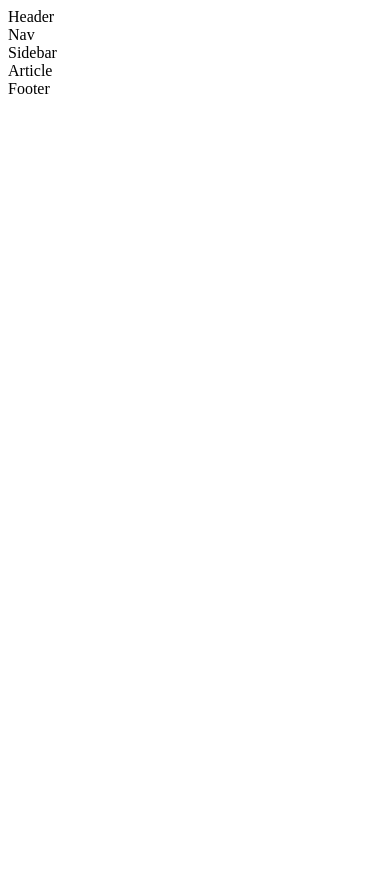
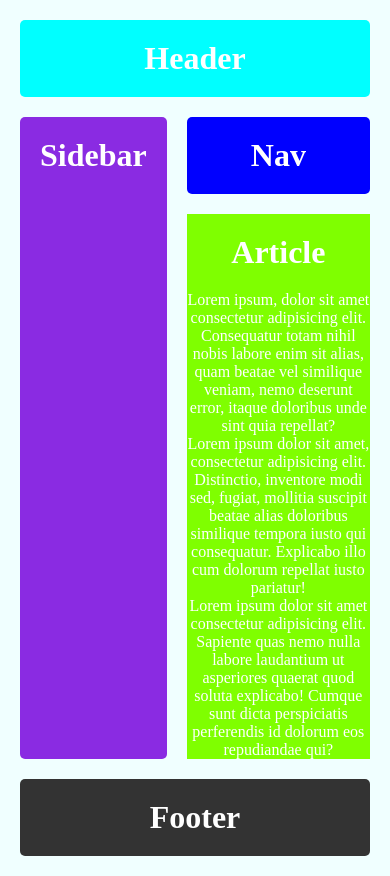
Before and after one commit to 0tieno/odin-grid-layout-2, a plain HTML site: page index.html in a window 390 px wide. Before the commit the page ends 844 px from the top, so only its background shows below. Drawn offline with Linux system fonts and the light colour scheme.

Commit message:
add grid responsive styling

```diff
--- a/index.html
+++ b/index.html
@@ -18,7 +18,16 @@
             Sidebar
         </div>
         <div class="article">
-            Article
+            <h2>Article</h2>
+            <p>
+                Lorem ipsum, dolor sit amet consectetur adipisicing elit. Consequatur totam nihil nobis labore enim sit alias, quam beatae vel similique veniam, nemo deserunt error, itaque doloribus unde sint quia repellat?
+            </p>
+            <p>
+                Lorem ipsum dolor sit amet, consectetur adipisicing elit. Distinctio, inventore modi sed, fugiat, mollitia suscipit beatae alias doloribus similique tempora iusto qui consequatur. Explicabo illo cum dolorum repellat iusto pariatur!
+            </p>
+            <p>
+                Lorem ipsum dolor sit amet consectetur adipisicing elit. Sapiente quas nemo nulla labore laudantium ut asperiores quaerat quod soluta explicabo! Cumque sunt dicta perspiciatis perferendis id dolorum eos repudiandae qui?
+            </p>
         </div>
         <div class="footer">
             Footer
--- a/styles.css
+++ b/styles.css
@@ -1,3 +1,57 @@
 *{
+    margin: 0;
+    padding: 0;
+    box-sizing: border-box;
+}
 
+body{
+    min-height: 100vh;
+    background-color: azure;
+    color: #fff;
 }
+
+.grid-container{
+    padding: 20px;
+    margin: 0 auto;
+    text-align: center;
+    display: grid;
+    gap: 20px;
+    grid-template-columns: 1fr 3fr;
+    grid-template-areas:
+        "header header"
+        "sidebar nav"
+        "sidebar article"
+        "footer footer";
+}
+
+.header, .nav, .sidebar, .article h2, .footer{
+    padding: 20px;
+    font-size: 2rem;
+    border-radius: 5px;
+    font-weight: bold;
+}
+
+.header{
+    grid-area: header;
+    background-color: aqua;
+}
+
+.nav{
+    grid-area: nav;
+    background-color: blue;
+}
+
+.sidebar{
+    grid-area: sidebar;
+    background-color: blueviolet;
+}
+
+.article{
+    grid-area: article;
+    background-color: chartreuse;
+}
+
+.footer{
+    grid-area: footer;
+    background-color: #333;
+}
```
